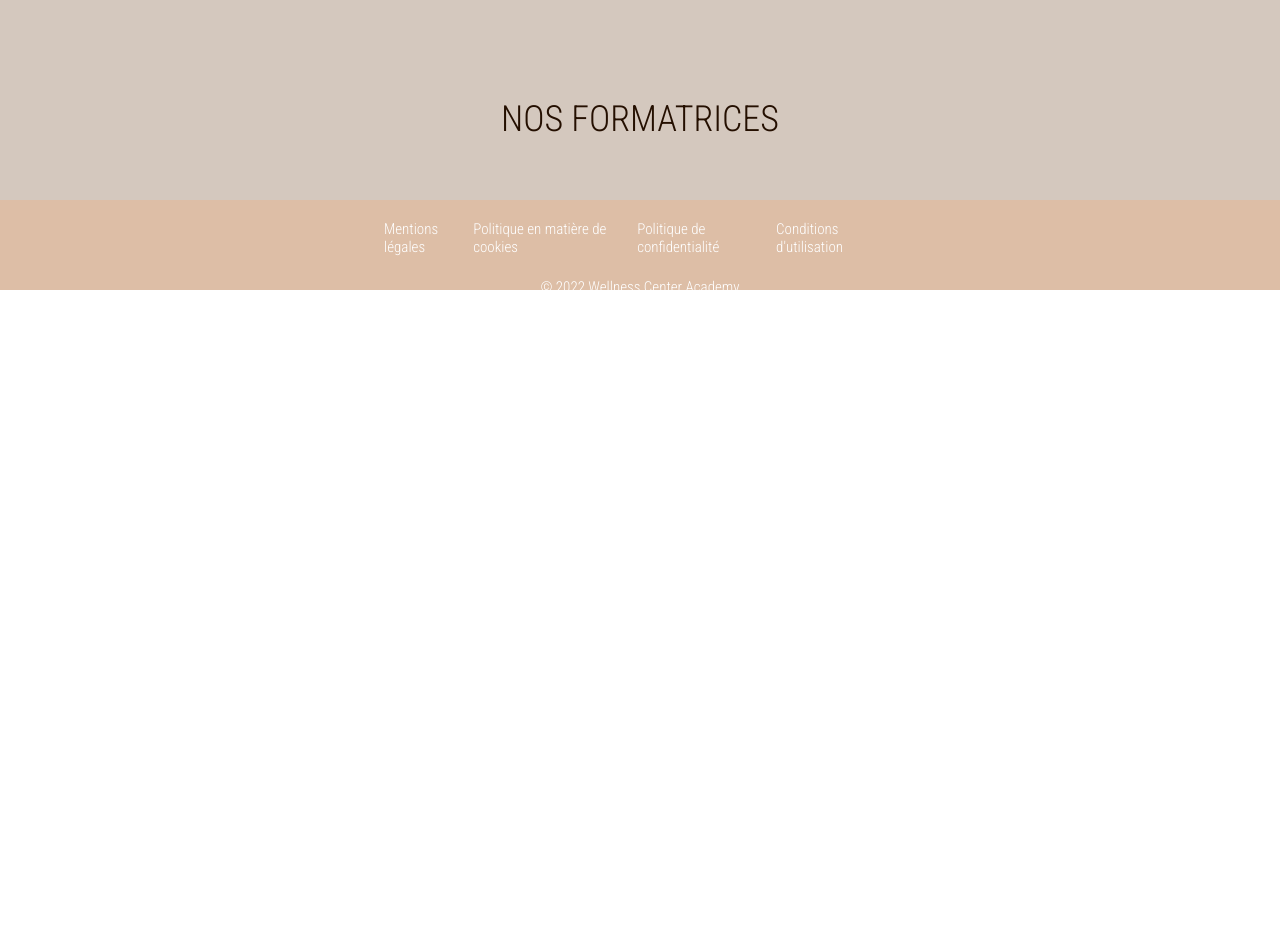
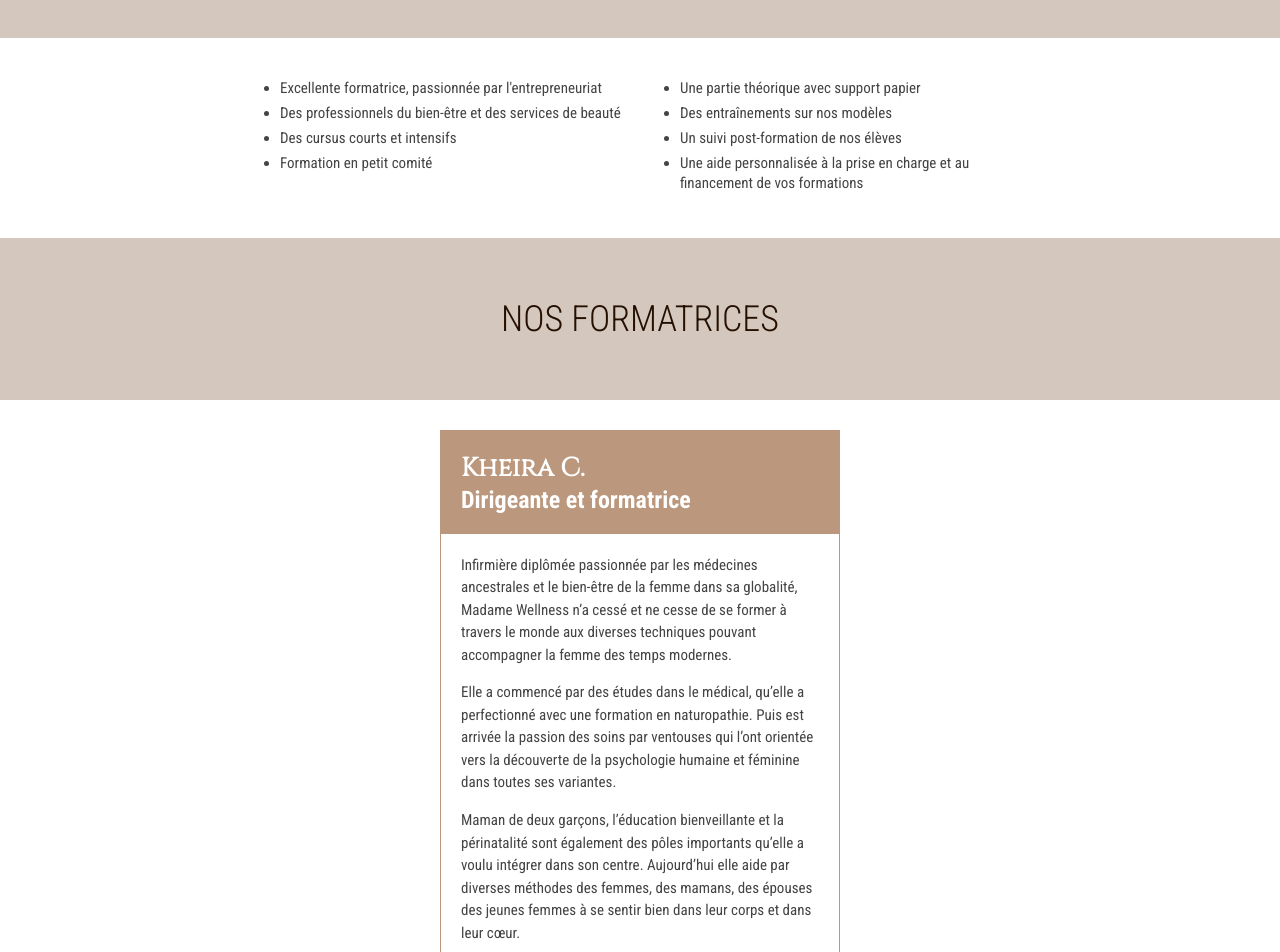
Before and after one commit to jborel1201/wellness-center, a React (Create React App) app: page /nos-valeurs in a window 1280 px wide. Shown: the part 1200-2152 px from the top of the page. Before the commit the page ends 1498 px from the top, so only its background shows below. Built offline with nearby package versions, Linux system fonts and the light colour scheme.

Commit message:
Ajout de la page nos valeurs

```diff
--- a/src/assets/styles/_variables.scss
+++ b/src/assets/styles/_variables.scss
@@ -8,6 +8,7 @@
   --black: #240f00;
   --white: #fff;
   --bg-banner: #d4c8be;
+  --bg-card: #ededed;
   --text-primary: #444;
   --text-dark: #444;
   --text-hint: rgba(0, 0, 0, 0.38);
--- a/src/components/Footer.module.scss
+++ b/src/components/Footer.module.scss
@@ -9,7 +9,7 @@
     padding: 2rem 30%;
     a {
       color: #fff;
-      font-weight: var(--font-weight-light);
+      font-weight: var(--font-weight-regular);
       font-size: 1.5rem;
       transition: all 0.5s ease;
       &:hover {
--- a/src/pages/OurValues.jsx
+++ b/src/pages/OurValues.jsx
@@ -21,14 +21,36 @@ const OurValues = () => {
       <section className={styles.banner}>
         <h3>NOS PLUS</h3>
       </section>
-      <section classname={styles.plus}>
-
+      <section className={styles.plus}>
+        <ul>
+          <li>Excellente formatrice, passionnée par l'entrepreneuriat</li>
+          <li>Des professionnels du bien-être et des services de beauté</li>
+          <li>Des cursus courts et intensifs</li>
+          <li>Formation en petit comité</li>
+        </ul>
+        <ul>
+          <li>Une partie théorique avec support papier</li>
+          <li>Des entraînements sur nos modèles</li>
+          <li>Un suivi post-formation de nos élèves</li>
+          <li>Une aide personnalisée à la prise en charge et au financement de vos formations</li>
+        </ul>
       </section>
       <section className={styles.banner}>
         <h3>NOS FORMATRICES</h3>
       </section>
-      <section classname={styles.trainer}>
-
+      <section className={styles.trainer}>
+        <div className={styles.trainerCard}>
+          <div className={styles.trainerCardHeader}>
+            <h2>Kheira C.</h2>
+            <h3>Dirigeante et formatrice</h3>
+          </div>
+          <div className={styles.trainerInfo}>
+            <p>Infirmière diplômée passionnée par les médecines ancestrales et le bien-être de la femme dans sa globalité, Madame Wellness n’a cessé et ne cesse de se former à travers le monde aux diverses techniques pouvant accompagner la femme des temps modernes.</p>
+            <p>Elle a commencé par des études dans le médical, qu’elle a perfectionné avec une formation en naturopathie. Puis est arrivée la passion des soins par ventouses qui l’ont orientée vers la découverte de la psychologie humaine et féminine dans toutes ses variantes.</p>
+            <p>Maman de deux garçons, l’éducation bienveillante et la périnatalité sont également des pôles importants qu’elle a voulu intégrer dans son centre. Aujourd’hui elle aide par diverses méthodes des femmes, des mamans, des épouses des jeunes femmes à se sentir bien dans leur corps et dans leur cœur.</p>
+            <p>Elle a créé la Wellness Center Academy en 2020 pour transmettre avec générosité et amour son savoir aux femmes qui le désirent. Plus qu’une formation, Madame Wellness emporte ces élèves vers une expérience inoubliable en accordant à chacune une place particulière.</p>
+          </div>
+        </div>
       </section>
     </div>
   )
--- a/src/pages/OurValues.module.scss
+++ b/src/pages/OurValues.module.scss
@@ -29,8 +29,7 @@
   padding: 2rem;
   width: 40rem;
   text-align: center;
-  border: 1px solid var(--secondary);
-  border-radius: 15px;
+  border: 1px solid var(--bg-banner);
   .img {
     width: 7rem;
     margin-bottom: 2rem;
@@ -40,3 +39,49 @@
     margin-bottom: 0.5rem;
   }
 }
+
+.plus {
+  display: flex;
+  flex-direction: row;
+  justify-content: center;
+  padding: 3rem;
+  ul {
+    width: 40rem;
+    li {
+      font-size: 1.5rem;
+      line-height: 2rem;
+      margin-bottom: 0.5rem;
+    }
+  }
+  .plusFirst {
+    align-self: flex-end;
+  }
+}
+
+.trainer {
+  display: flex;
+  flex-direction: row;
+  justify-content: center;
+  padding: 3rem;
+}
+
+.trainerCard {
+  display: flex;
+  flex-direction: column;
+  align-items: center;
+  width: 40rem;
+  border: 1px solid var(--primary);
+  .trainerCardHeader {
+    width: 100%;
+    background-color: var(--primary);
+    color: #FFF;
+    padding: 2rem;
+  }
+  .trainerInfo {
+    padding: 2rem;
+    p{
+      font-size: 1.5rem;
+      margin-bottom: 1.54rem;
+    }
+  }
+}
```
